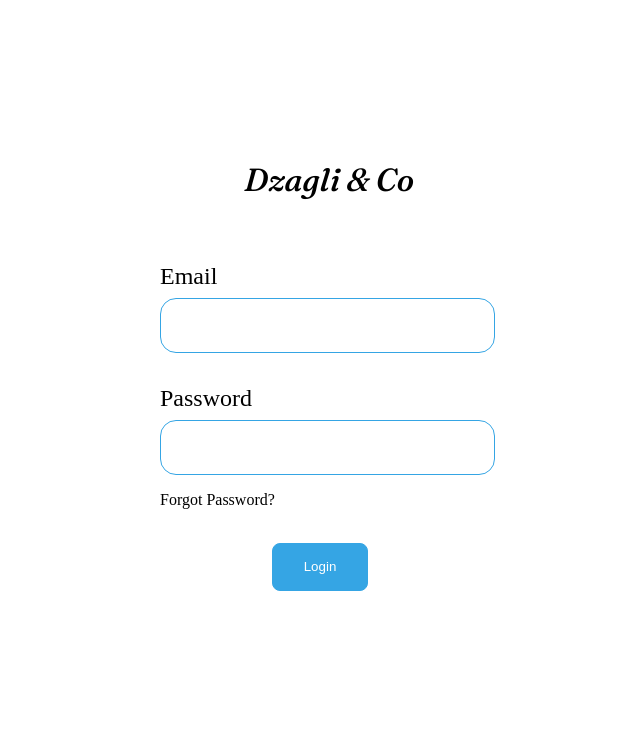
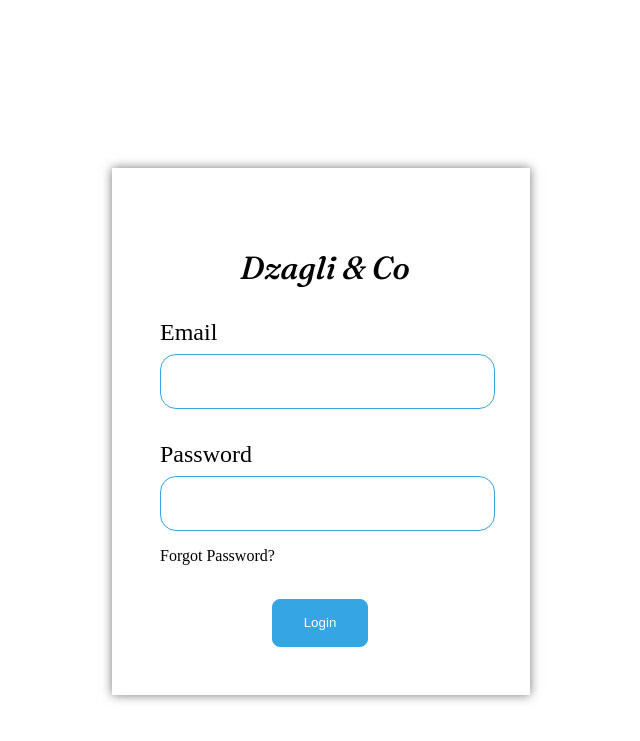
Before and after one commit to nana-kwasi-boadi/web-tech-gpjct, a PHP site: page /login.html in a window 1280 px wide. Shown: the top 741 px of the page, without its empty margins (319-959 px from the left). Run offline with PHP 8.4, Linux system fonts and the light colour scheme.

Commit message:
Made some changes

```diff
--- a/login.css
+++ b/login.css
@@ -2,6 +2,13 @@
 body {
     display: block;
     text-align: center;
+}
+
+#login-form {
+    padding: 3rem;
+    -moz-box-shadow: 0 0 10px #777777;
+    -webkit-box-shadow: 0 0 10px #777777;
+    box-shadow: 0 0 10px #777777;
 }
 
 form {
@@ -62,7 +69,6 @@ a:hover {
     position: relative;
     font-size: xx-large;
     margin-right: 4rem;
-    top: 8rem;
     font-weight: lighter;
     justify-content: center;
 }
@@ -154,3 +160,10 @@ input#password {
     text-decoration: none;
     cursor: pointer;
 }
+
+#view-acc-form {
+    padding: 3rem;
+    -moz-box-shadow: 0 0 10px #777777;
+    -webkit-box-shadow: 0 0 10px #777777;
+    box-shadow: 0 0 10px #777777;
+}
--- a/login.html
+++ b/login.html
@@ -10,8 +10,8 @@
     </head>
 
     <body>
-        <p class = "logo" style = "font-family: 'Fraunces', serif; margin-left: 5rem;">Dzagli & Co</h1style></p>
-        <form action = "./index.html" method = "">
+        <form id = "login-form" action = "./index.html" method = "">
+            <p class = "logo" style = "font-family: 'Fraunces', serif; margin-left: 5rem;">Dzagli & Co</h1style></p>
             <label id = "label-email">Email</label>
             <br />
             <input id = "email" class = "login-form" type = "email" name = "admin-email" value = "" />
@@ -25,6 +25,7 @@
             <br />
             <input class = "submit-form" type = "submit" value = "Login" />
         </form>
+        </div>
 
         <script type="text/javascript">
             const clickHandler = () => {
--- a/myAccount.html
+++ b/myAccount.html
@@ -20,7 +20,7 @@
     <!-- Change password-->
     <body>
         <div>
-            <form action = "" method = "">
+            <form id = "view-acc-form" action = "" method = "">
                 <label id = "label-role">User role</label>
                 <br />
                 <input readonly id = "user-role" class = "login-form" type = "email" value = "Inventory manager" />
```
